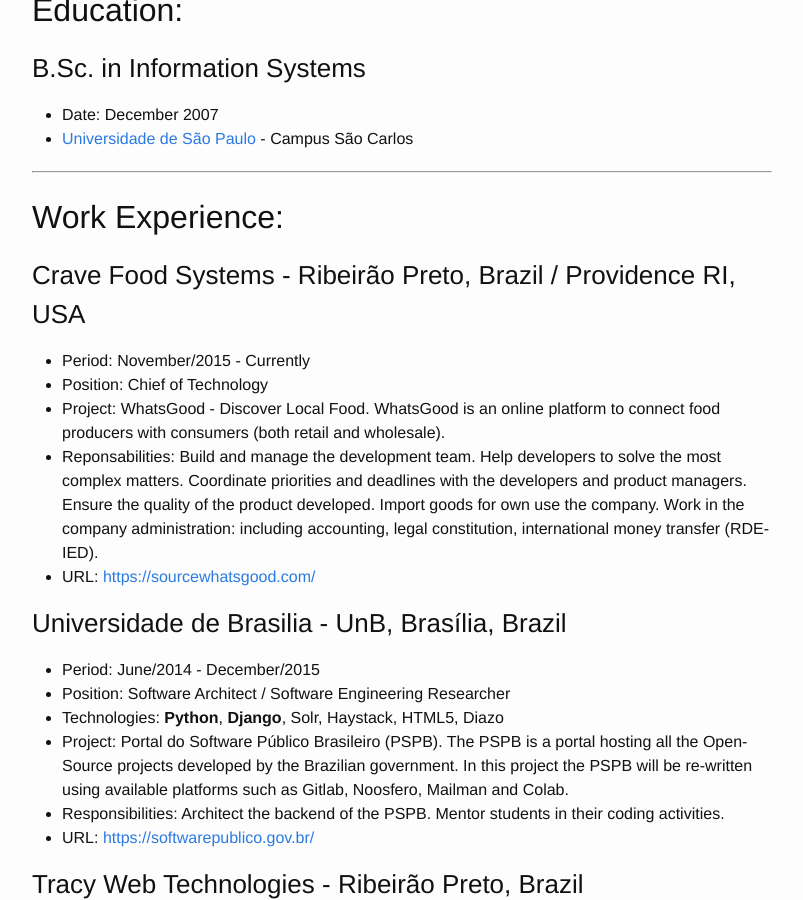
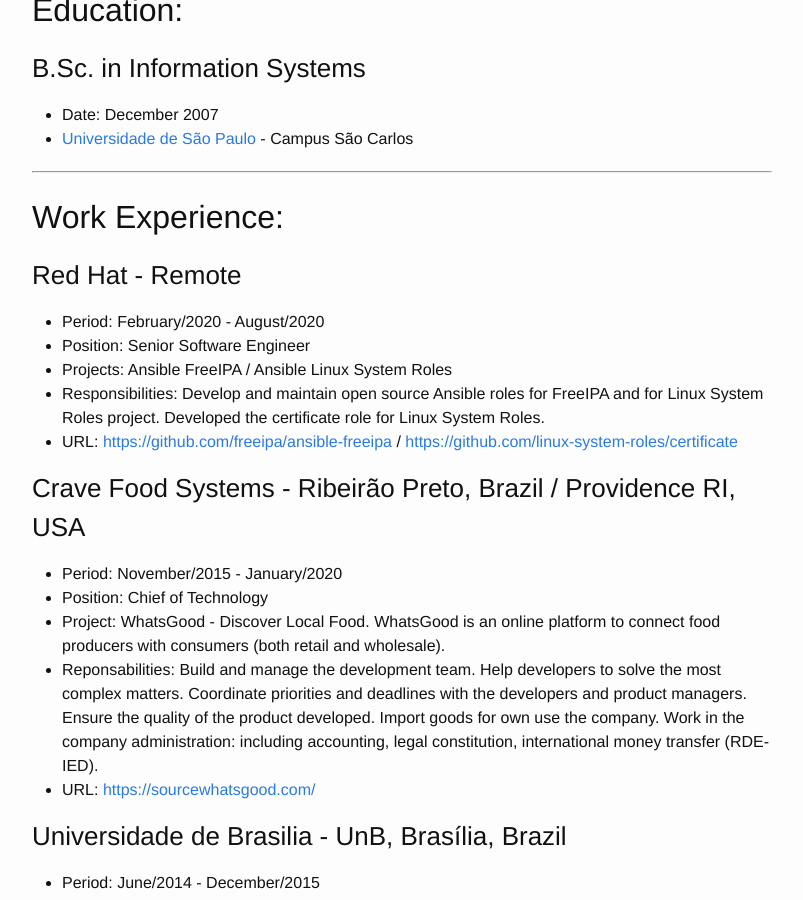
Before and after one commit to seocam/seocam.github.io, a Jekyll site: the page built from 02-resume.md, in a window 1280 px wide and 900 px high, scrolled down 403 px. Shown: the whole window, without its empty margins (238-1041 px from the left). Built offline with Jekyll 4.4.1, drawn with Linux system fonts in a browser that asks for light colours.

Commit message:
Added Red Hat experience to resume

```diff
--- a/02-resume.md
+++ b/02-resume.md
@@ -27,9 +27,18 @@ Skype: seocam
 
 ## Work Experience:
 
+### Red Hat - Remote
+
+ * Period: February/2020 - August/2020
+ * Position: Senior Software Engineer
+ * Projects: Ansible FreeIPA / Ansible Linux System Roles
+ * Responsibilities: Develop and maintain open source Ansible roles for FreeIPA and for Linux System Roles project. Developed the certificate role for Linux System Roles.
+ * URL: <https://github.com/freeipa/ansible-freeipa> / <https://github.com/linux-system-roles/certificate>
+
+
 ### Crave Food Systems - Ribeirão Preto, Brazil / Providence RI, USA
 
-  * Period: November/2015 - Currently
+  * Period: November/2015 - January/2020
   * Position: Chief of Technology
   * Project: WhatsGood - Discover Local Food. WhatsGood is an online platform to connect food producers with consumers (both retail and wholesale).
   * Reponsabilities: Build and manage the development team. Help developers to solve the most complex matters. Coordinate priorities and deadlines with the developers and product managers. Ensure the quality of the product developed. Import goods for own use the company. Work in the company administration: including accounting, legal constitution, international money transfer (RDE-IED).
```
